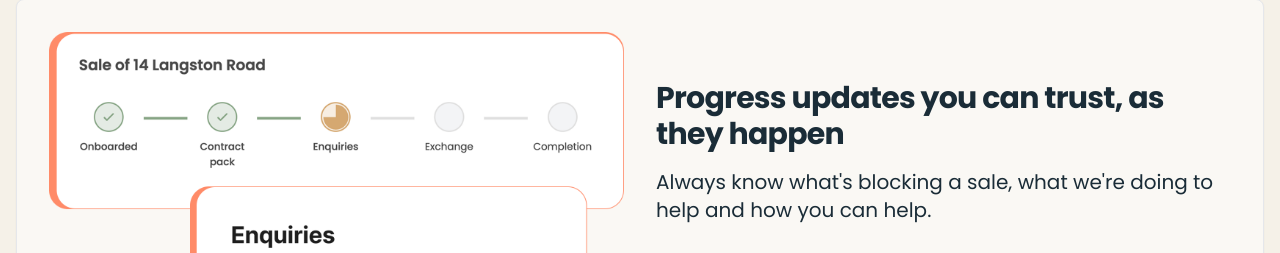
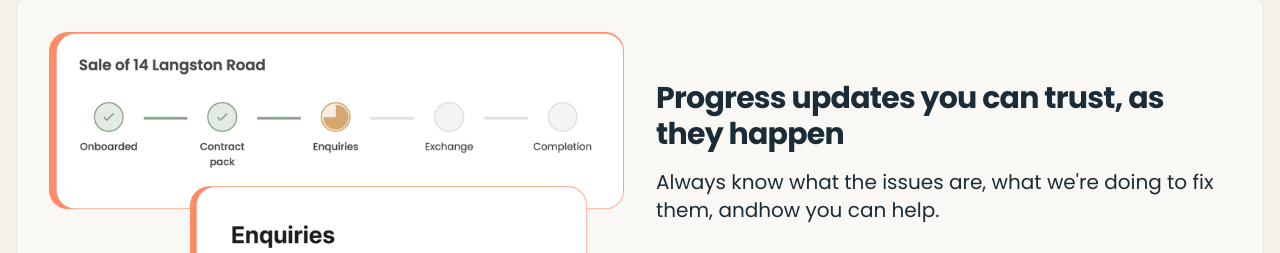
Before and after one commit to koala-hq/koala-hq.github.io, a website: page estate-agents.html in a window 1280 px wide. Shown: the part 1231-1484 px from the top of the page. Drawn offline with nearby package versions, Linux system fonts and the light colour scheme.

Commit message:
Tweaked agent content

```diff
--- a/estate-agents.html
+++ b/estate-agents.html
@@ -112,7 +112,7 @@
           <div class="text-gray-500 sm:text-lg dark:text-gray-400">
               <h2 class="mb-4 text-2xl sm:text-3xl lg:text-4xl tracking-tight font-extrabold text-heading">Progress updates you can trust, as they happen
             </h2>
-              <p class="mb-8 font-light text-base sm:text-lg lg:text-xl">Always know what's blocking a sale, what we're doing to help and how you can help.</p>
+              <p class="mb-8 font-light text-base sm:text-lg lg:text-xl">Always know what the issues are, what we're doing to fix them, andhow you can help.</p>
               <!-- List -->
               <ul role="list" class="pt-8 my-7 space-y-5 border-t border-gray-200 dark:border-gray-700">
                   <li class="flex space-x-3">
```
